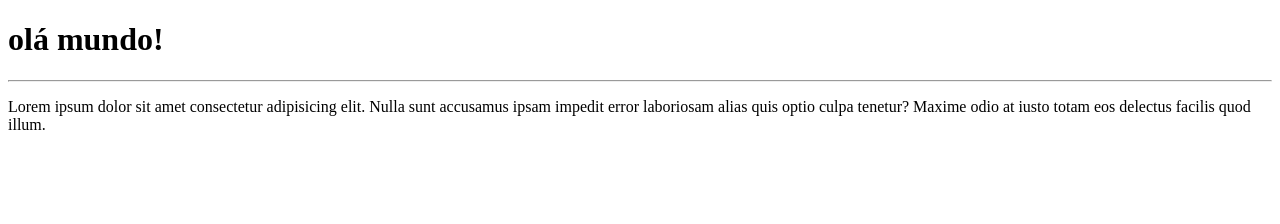
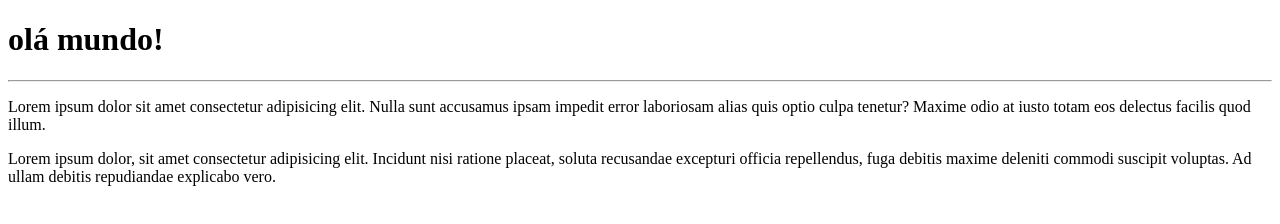
Before and after one commit to lauraain/Ola-mundo, a plain HTML site: page site-exemplo/index.html in a window 1280 px wide. Drawn offline with Linux system fonts and the light colour scheme.

Commit message:
Adicionei um paragrafo.

```diff
--- a/site-exemplo/index.html
+++ b/site-exemplo/index.html
@@ -11,5 +11,6 @@
     <hr>
     <p>Lorem ipsum dolor sit amet consectetur adipisicing elit. Nulla sunt accusamus ipsam impedit error laboriosam alias quis optio culpa tenetur? Maxime odio at iusto totam eos delectus facilis quod illum.
     </p>
+    <p>Lorem ipsum dolor, sit amet consectetur adipisicing elit. Incidunt nisi ratione placeat, soluta recusandae excepturi officia repellendus, fuga debitis maxime deleniti commodi suscipit voluptas. Ad ullam debitis repudiandae explicabo vero.</p>
 </body>
 </html>
```
